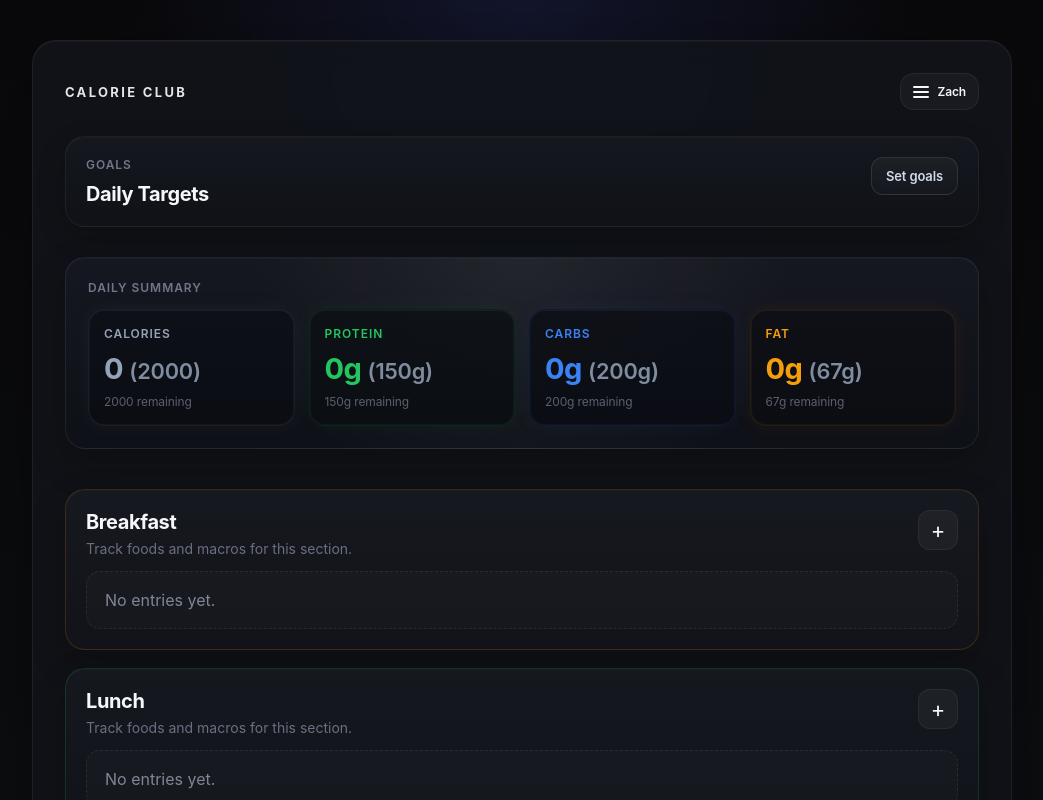
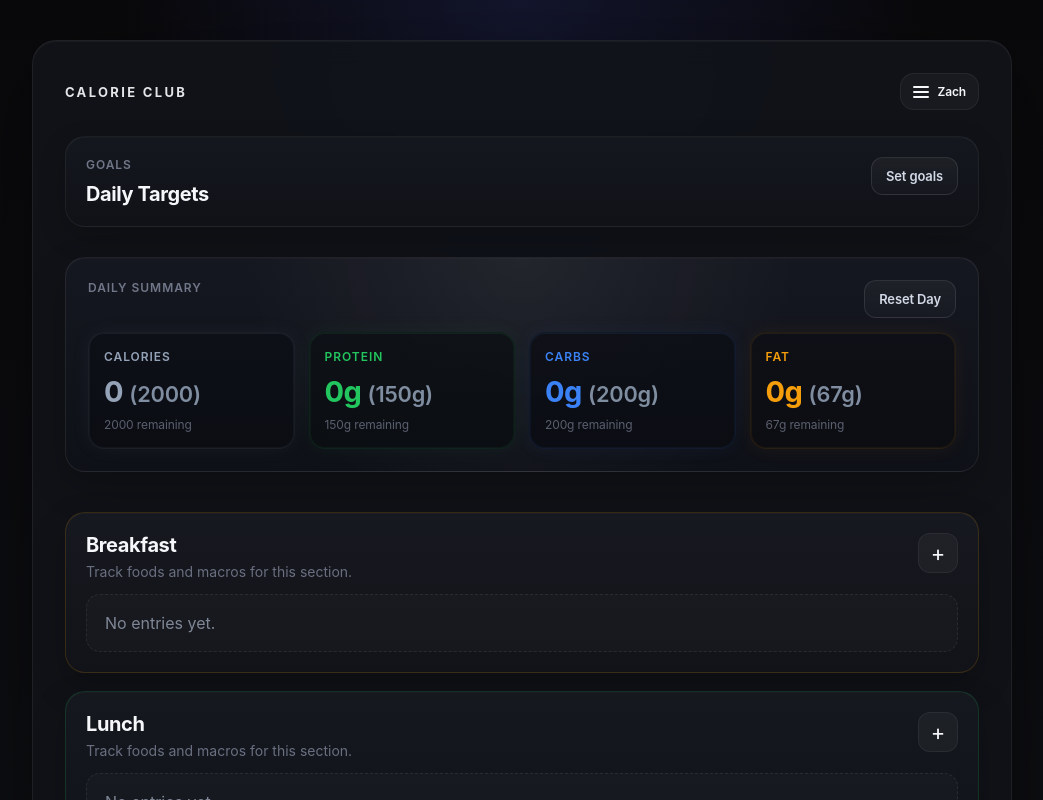
Before and after one commit to zrygwelski/ai-calorie-app, a Next.js app: page / in a window 1280 px wide. Shown: the top 800 px of the page, without its empty margins (118-1161 px from the left). Built offline with nearby package versions, Linux system fonts and the light colour scheme.

Commit message:
adding local storage to persist data

```diff
--- a/app/globals.css
+++ b/app/globals.css
@@ -290,10 +290,36 @@ input {
   transform: translateY(-1px);
 }
 
-.goals-toggle:focus-visible {
+.goals-toggle:focus-visible,
+.reset-button:focus-visible {
   outline: none;
   border-color: rgba(132, 145, 255, 0.6);
   box-shadow: 0 0 0 4px rgba(97, 111, 255, 0.14);
+}
+
+.reset-button {
+  border: 1px solid rgba(255, 255, 255, 0.1);
+  border-radius: 12px;
+  padding: 10px 14px;
+  background: linear-gradient(180deg, rgba(255, 255, 255, 0.045), rgba(255, 255, 255, 0.02));
+  color: #d2d9e6;
+  font-size: 13px;
+  font-weight: 560;
+  letter-spacing: -0.01em;
+  cursor: pointer;
+  transition:
+    border-color 140ms ease,
+    background-color 140ms ease,
+    color 140ms ease,
+    box-shadow 140ms ease,
+    transform 140ms ease;
+}
+
+.reset-button:hover {
+  background: linear-gradient(180deg, rgba(255, 255, 255, 0.065), rgba(255, 255, 255, 0.03));
+  border-color: rgba(255, 255, 255, 0.14);
+  color: #edf2f9;
+  transform: translateY(-1px);
 }
 
 .goals-body {
--- a/app/page.tsx
+++ b/app/page.tsx
@@ -29,7 +29,18 @@ type UserData = {
   entries: Record<MealSection, FoodEntry[]>;
 };
 
+type StoredData = {
+  activeUser: UserName;
+  usersData: Record<UserName, UserData>;
+};
+
+const STORAGE_KEY = "calorie-club-data";
+
 const users: UserName[] = ["Zach", "Suzie", "Munch", "Andrew", "Brian"];
+
+const initialUsersData: Record<UserName, UserData> = Object.fromEntries(
+  users.map((user) => [user, createBlankUserData()])
+) as Record<UserName, UserData>;
 
 function createBlankUserData(): UserData {
   return {
@@ -87,12 +98,42 @@ export default function Home() {
   const [menuOpen, setMenuOpen] = useState(false);
   const [activeUser, setActiveUser] = useState<UserName>("Zach");
   const menuContainerRef = useRef<HTMLDivElement | null>(null);
-  const [usersData, setUsersData] = useState<Record<UserName, UserData>>(() =>
-    Object.fromEntries(users.map((user) => [user, createBlankUserData()])) as Record<
-      UserName,
-      UserData
-    >
+  const [usersData, setUsersData] = useState<Record<UserName, UserData>>(
+    () => initialUsersData
   );
+
+  useEffect(() => {
+    try {
+      const stored = localStorage.getItem(STORAGE_KEY);
+      if (!stored) {
+        return;
+      }
+
+      const parsed = JSON.parse(stored) as Partial<StoredData>;
+      const loadedActiveUser = users.includes(parsed.activeUser as UserName)
+        ? (parsed.activeUser as UserName)
+        : "Zach";
+      const loadedUsersData = parsed.usersData
+        ? ({ ...initialUsersData, ...parsed.usersData } as Record<UserName, UserData>)
+        : initialUsersData;
+
+      setActiveUser(loadedActiveUser);
+      setUsersData(loadedUsersData);
+    } catch {
+      // Ignore invalid storage data and continue with defaults
+    }
+  }, []);
+
+  useEffect(() => {
+    try {
+      localStorage.setItem(
+        STORAGE_KEY,
+        JSON.stringify({ activeUser, usersData })
+      );
+    } catch {
+      // localStorage may be unavailable in some browser modes
+    }
+  }, [activeUser, usersData]);
 
   const currentUserData = usersData[activeUser];
   const { dailyGoals, entries } = currentUserData;
@@ -175,6 +216,22 @@ export default function Home() {
     updateEntries((current) => ({
       ...current,
       [meal]: current[meal].filter((_, i) => i !== index),
+    }));
+  };
+
+  const handleResetDay = () => {
+    const confirmed = window.confirm(
+      `Reset today's meals for ${activeUser}? This will clear all current meal entries but keep your goals.`
+    );
+    if (!confirmed) {
+      return;
+    }
+
+    updateEntries(() => ({
+      Breakfast: [],
+      Lunch: [],
+      Dinner: [],
+      Snacks: [],
     }));
   };
 
@@ -425,6 +482,13 @@ export default function Home() {
             <div>
               <p className="eyebrow">Daily Summary</p>
             </div>
+            <button
+              type="button"
+              className="reset-button"
+              onClick={handleResetDay}
+            >
+              Reset Day
+            </button>
           </div>
 
           <div className="summary-grid">
```
